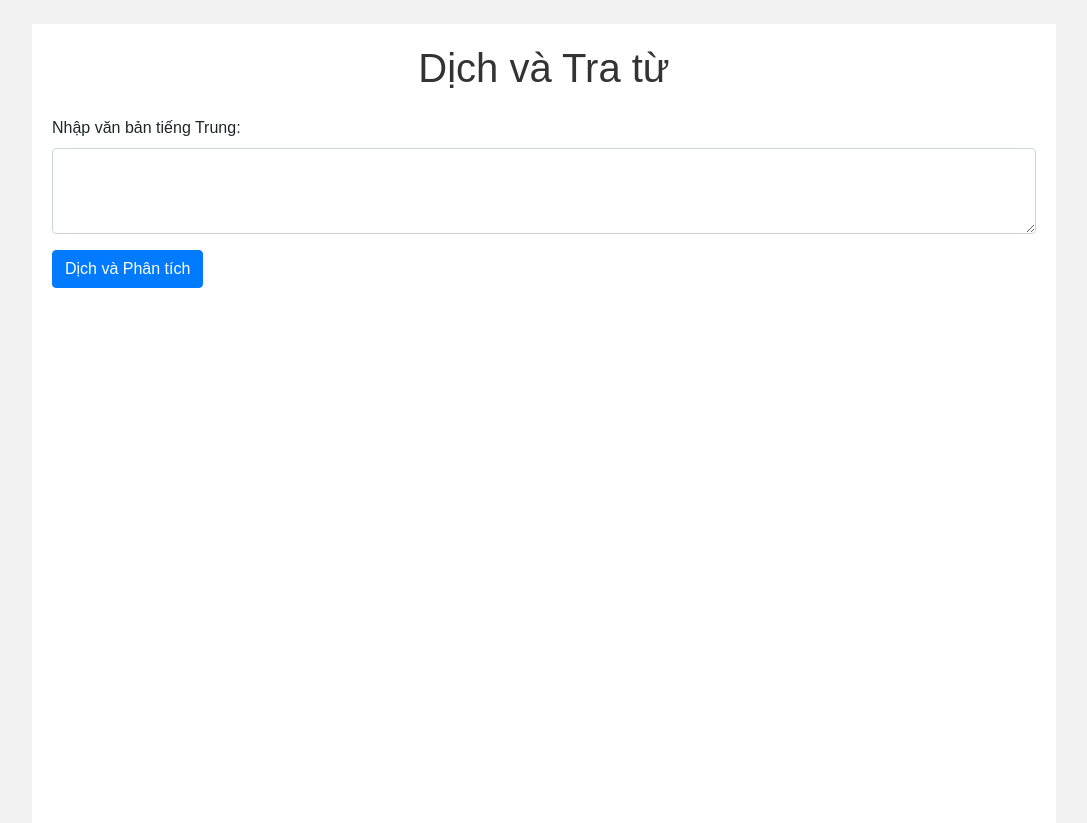
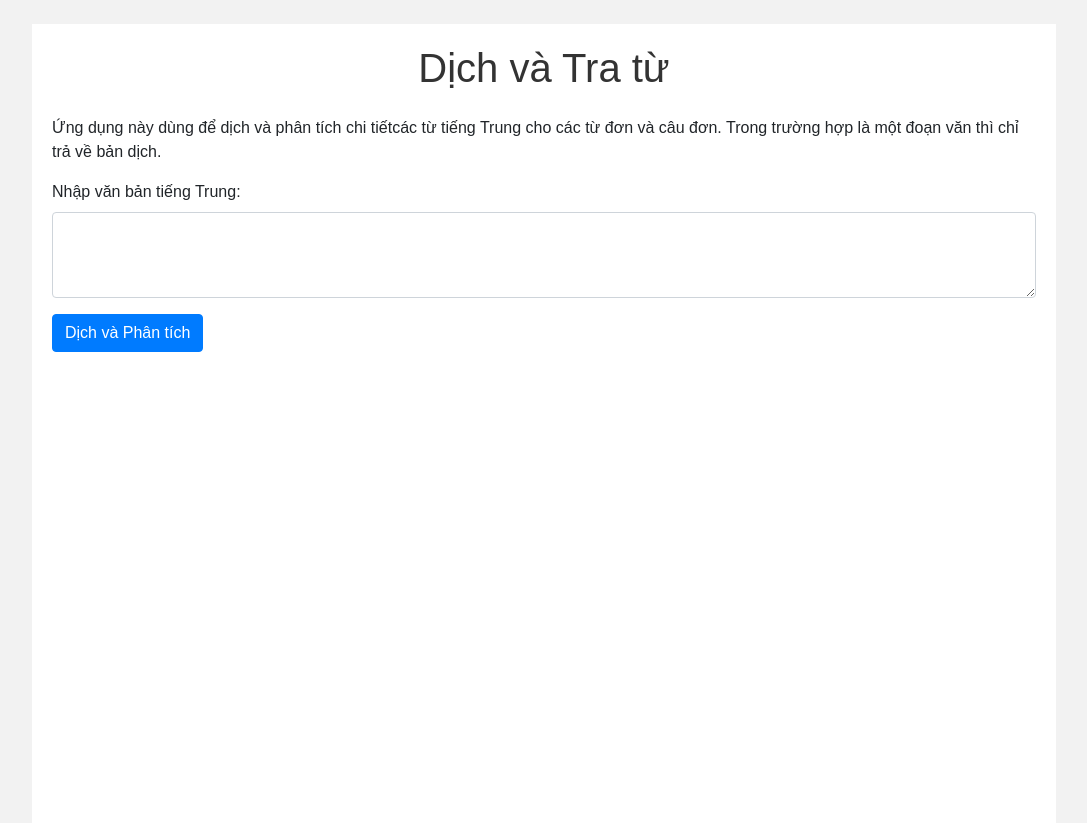
Before and after one commit to dinhgia2106/Chinese-Site, a Flask app: page /translate in a window 1280 px wide. Shown: the part 84-907 px from the top of the page, without its empty margins (96-1183 px from the left). Run offline with Flask 3, Linux system fonts and the light colour scheme; some libraries are stand-ins or nearby versions.

Commit message:
Edit some layout

```diff
--- a/templates/translate.html
+++ b/templates/translate.html
@@ -1,5 +1,9 @@
 {% extends "base.html" %} {% block content %}
 <h1 class="mb-4">Dịch và Tra từ</h1>
+<p class="mb-3">
+  Ứng dụng này dùng để dịch và phân tích chi tiếtcác từ tiếng Trung cho các từ
+  đơn và câu đơn. Trong trường hợp là một đoạn văn thì chỉ trả về bản dịch.
+</p>
 <form method="POST">
   <div class="form-group">
     <label for="input_text">Nhập văn bản tiếng Trung:</label>
```
